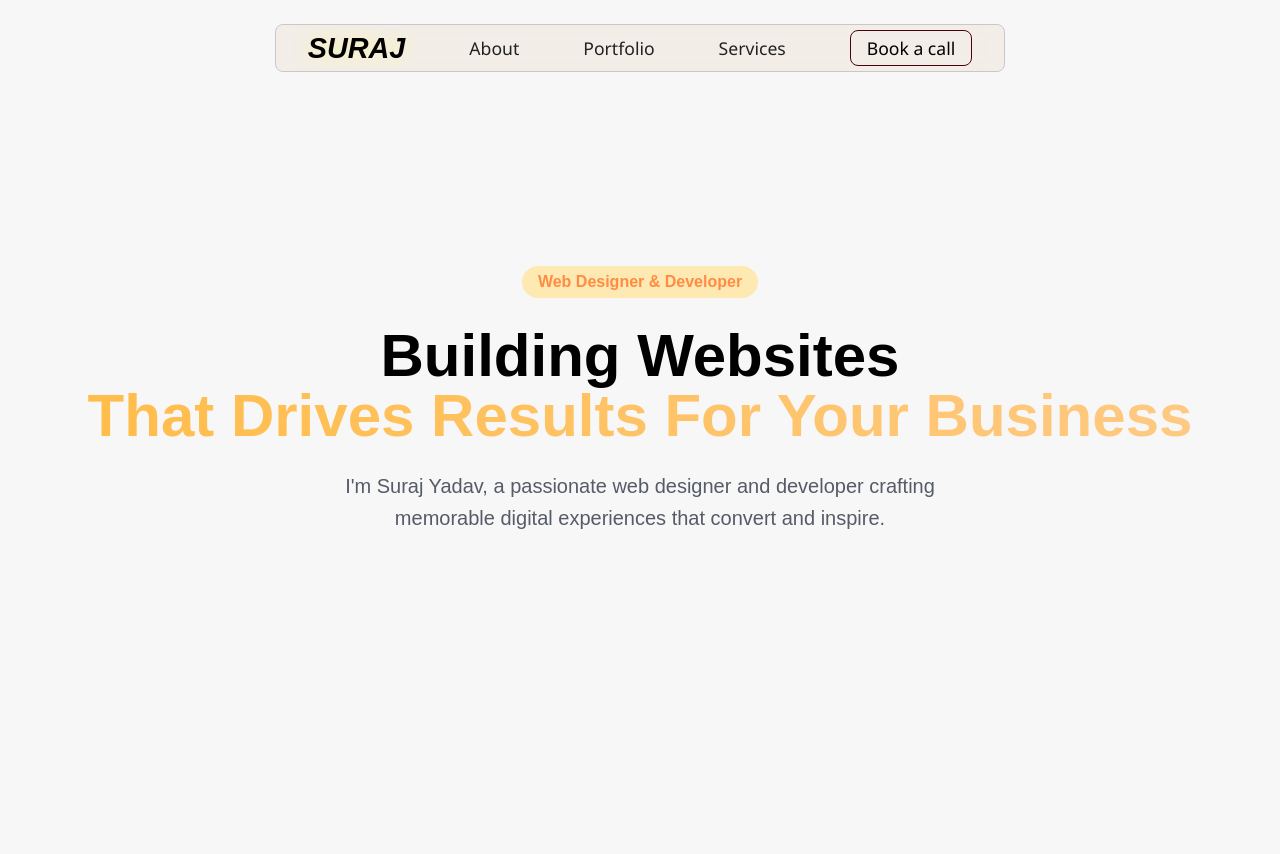
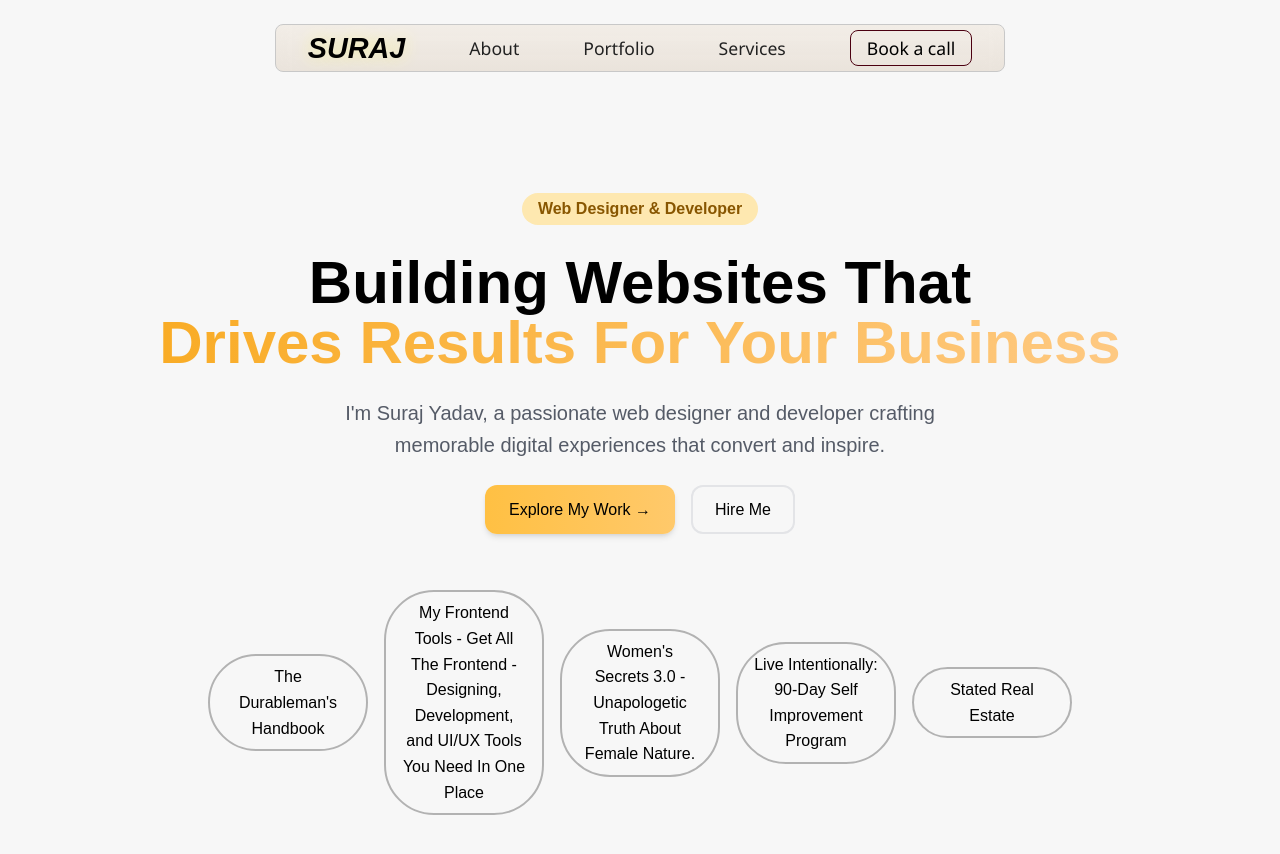
Before and after one commit to y-suraj/Surajy.com, a plain HTML site: page index.html in a window 1280 px wide. Before the commit the page ends 800 px from the top, so only its background shows below. Drawn offline with Linux system fonts and the light colour scheme.

Commit message:
added CTA buttons and temporary links for portfolio

```diff
--- a/index.html
+++ b/index.html
@@ -46,16 +46,55 @@
                     Web Designer & Developer
                 </div>
                 <h1 class="hero-title">
-                    Building Websites<br><span>That Drives Results For Your Business</span>
+                    Building Websites That<br><span>Drives Results For Your Business</span>
                 </h1>
                 <p>
                     I'm Suraj Yadav, a passionate web designer and developer crafting memorable digital experiences that
                     convert and inspire.
                 </p>
+                <div class="cta">
+                    <a href="#portfolio" class="portfolio-cta-btn">Explore My Work<span
+                            class="arrow-in-button transition-transform">
+                            →</span></a>
+                    <a class="hire-cta-btn" href="https://resilientcoder.gumroad.com/l/convertingwebsites"
+                        data-gumroad-overlay-checkout="true">Hire Me</a>
+                </div>
+                <div class="temp-portfolio">
+                    <ul>
+                        <li><a href="https://durableman.sitesbright.com/" target="_blank"
+                                aria-label="The Durableman's Handbook - #1 Self-Improvement Guide For Men (updated March 12, 2025)">The
+                                Durableman's Handbook</a>
+                        </li>
+                        <li><a href="https://myfrontendtools.surajy.com/" target="_blank"
+                                aria-label="My Frontend Tools - Get All The Frontend - Designing, Development, and UI/UX Tools You Need In One Place">My
+                                Frontend Tools - Get All The Frontend -
+                                Designing,
+                                Development,
+                                and
+                                UI/UX Tools You Need In One Place</a>
+                        </li>
+                        <li><a href="https://womensecrets.sitesbright.com/" target="_blank"
+                                aria-label="Women's Secrets 3.0 - Unapologetic Truth About Female Nature.">Women's
+                                Secrets 3.0 -
+                                Unapologetic Truth
+                                About Female Nature.</a>
+                        </li>
+                        <li><a href="https://tough.surajy.com/" target="_blank"
+                                aria-label="Live Intentionally: 90-Day Self Improvement Program">Live Intentionally:
+                                90-Day Self
+                                Improvement
+                                Program</a>
+                        </li>
+                        <li><a href="https://re.surajy.com/" target="_blank" aria-label="Stated Real Estate">Stated Real
+                                Estate</a>
+                        </li>
+                    </ul>
+                </div>
             </div>
         </section>
     </main>
     <script src="script.js"></script>
+    <script src="https://gumroad.com/js/gumroad.js"></script>
 </body>
 
 </html>
--- a/style.css
+++ b/style.css
@@ -97,7 +97,8 @@ body {
     align-items: center;
     border: 1px solid rgb(200, 200, 200);
     border-radius: 8px;
-    background: #eadbc854;
+    /* background: #eadbc854; */
+    background: linear-gradient(to bottom, #eadbc854 0%, #d1bda554 100%);
     backdrop-filter: blur(10px);
 }
 
@@ -128,15 +129,14 @@ body {
 }
 
 .header-logo:hover {
-    -webkit-text-stroke: 0.2px #ffff1a;
-    text-shadow: 0 0 1rem #ffff1a;
+    -webkit-text-stroke: 0.2px var(--secondary-orange);
+    text-shadow: 0 0 1rem var(--secondary-yellow);
 }
 
 nav {
     display: flex;
     align-items: center;
     height: 100%;
-
 }
 
 .nav-links {
@@ -200,7 +200,7 @@ nav {
     display: flex;
     justify-content: center;
     align-items: center;
-    height: 100vh;
+    height: calc(13rem + 100vh);
     width: 100%;
 }
 
@@ -223,8 +223,8 @@ nav {
     font-size: 1rem;
     line-height: 1;
     font-weight: 600;
-    background-color: var(--secondary-yellow);
-    color: var(--secondary-orange);
+    background-color: #ffe5a2d6;
+    color: #885600;
     width: max-content;
     padding: 0.5rem 1rem;
     margin-bottom: 1.75rem;
@@ -242,7 +242,7 @@ nav {
 }
 
 .hero-title span {
-    background: linear-gradient(to right, #ffbd4a 0%, #fec982 100%);
+    background: linear-gradient(to right, #f9ac26 0%, #fec982 100%);
     -webkit-background-clip: text;
     -webkit-text-fill-color: transparent;
 }
@@ -251,14 +251,89 @@ nav {
     max-width: 42rem;
     color: #555b67;
     font-size: 1.25rem;
+    margin-bottom: 1.5rem;
+}
+
+.cta {
+    display: flex;
+    justify-content: space-between;
+    align-items: center;
+    flex-direction: row;
+    gap: 1rem;
+}
+
+.cta a {
+    margin-bottom: 1.75rem;
+    text-decoration: none;
+    font-weight: 500;
+    color: rgb(10 17 33);
+    transition: all 0.3s ease;
+    transition-timing-function: cubic-bezier(.4, 0, .2, 1);
+}
+
+.portfolio-cta-btn {
+    background-image: linear-gradient(to right, #ffc043 0%, #FFC96B 100%);
+    padding: .75rem 1.5rem;
+    border-radius: .75rem;
+    box-shadow: 0 4px 6px -1px rgb(0 0 0 / .1), 0 2px 4px -2px rgb(0 0 0 / .1);
+}
+
+.hire-cta-btn {
+    padding: .75rem 1.5rem;
+    border-radius: .75rem;
+    box-shadow: inset 0 0 0 2px #e3e4e7;
+}
+
+.portfolio-cta-btn:hover {
+    transform: translateY(-.25rem);
+    transform: translate(0, -.25rem rotate(0) skew(0) skewY(0) scaleX(1) scaleY(1));
+    background-image: linear-gradient(to right, #e5a522 0%, #ffc043 50%, #ffc97b 100%);
+    box-shadow: 0 4px 6px -1px rgb(255 192 67 / .2);
+}
+
+.portfolio-cta-btn:hover .arrow-in-button {
+    transform: translateX(.25rem);
+    /* transform: translate(var(--tw-translate-x), var(--tw-translate-y)) rotate(var(--tw-rotate)) skew(var(--tw-skew-x)) skewY(var(--tw-skew-y)) scaleX(var(--tw-scale-x)) scaleY(var(--tw-scale-y)); */
+}
+
+.hire-cta-btn:hover {
+    background-color: #ffc0430d;
+    box-shadow: inset 0 0 0 2px #ffc04399;
+}
+
+/*============ TEMP CSS==============*/
+.temp-portfolio {
+    display: flex;
+    margin-top: 1.75rem;
 }
 
 .hero-content ul {
+    list-style: none;
     display: flex;
-    align-items: flex-start;
-    flex-direction: column;
-    text-align: left;
+    justify-content: space-around;
+    align-items: center;
+    flex-wrap: wrap;
+    flex-direction: row;
+    gap: 1rem;
 }
+
+.hero-content ul li {
+    max-width: 10rem;
+    padding: 0.5rem 1rem;
+    border-radius: 50px;
+    border: 2px solid #00000047;
+}
+
+.hero-content a {
+    text-decoration: none;
+    color: #000;
+}
+
+.hero-content ul li:hover {
+    background: #555b670f;
+}
+
+/*===================================*/
 
 .noise-texture {
     mix-blend-mode: overlay;
@@ -342,7 +417,7 @@ nav {
         transition: all 0.5s ease;
         z-index: -1;
         background: #eadbc8ce;
-        backdrop-filter: blur(100px);
+        backdrop-filter: blur(10px);
     }
 
     .nav-links li {
```
Also changed, not shown: v1/index.html (+2 -2 lines).
